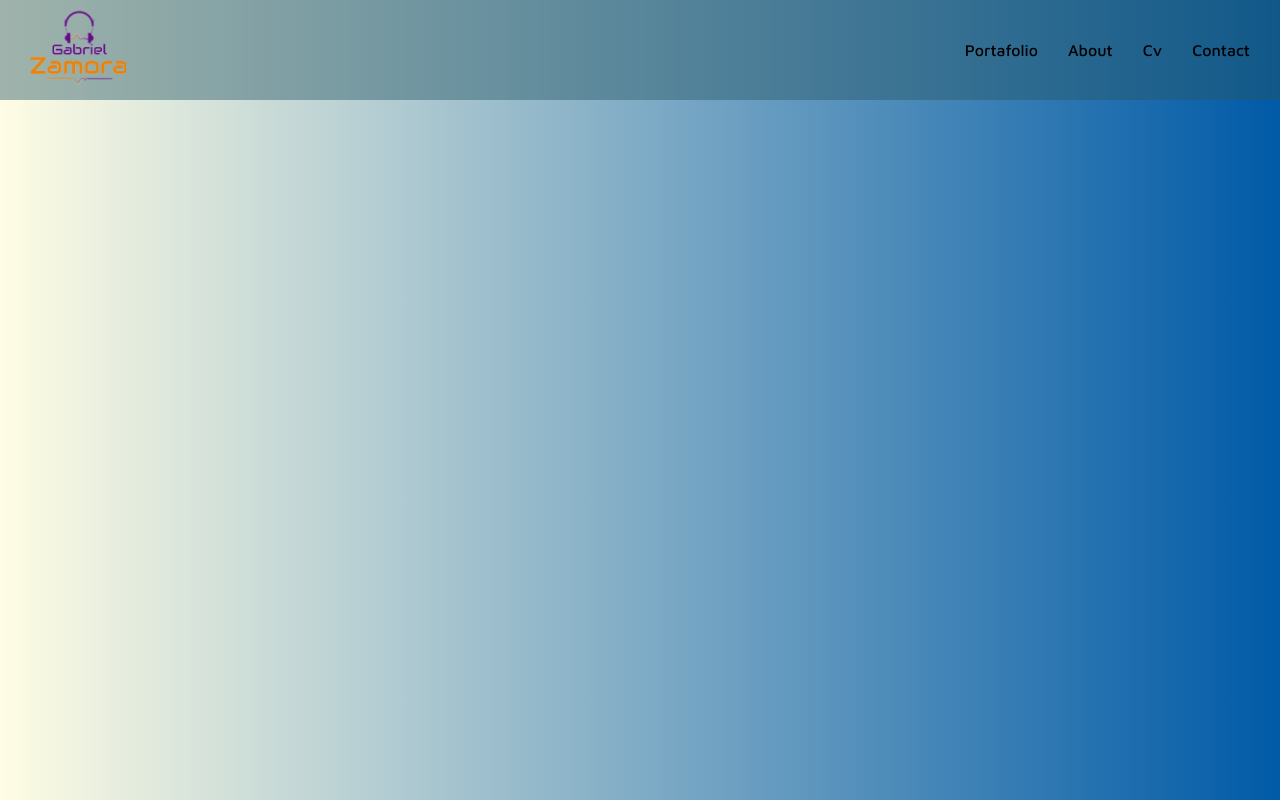
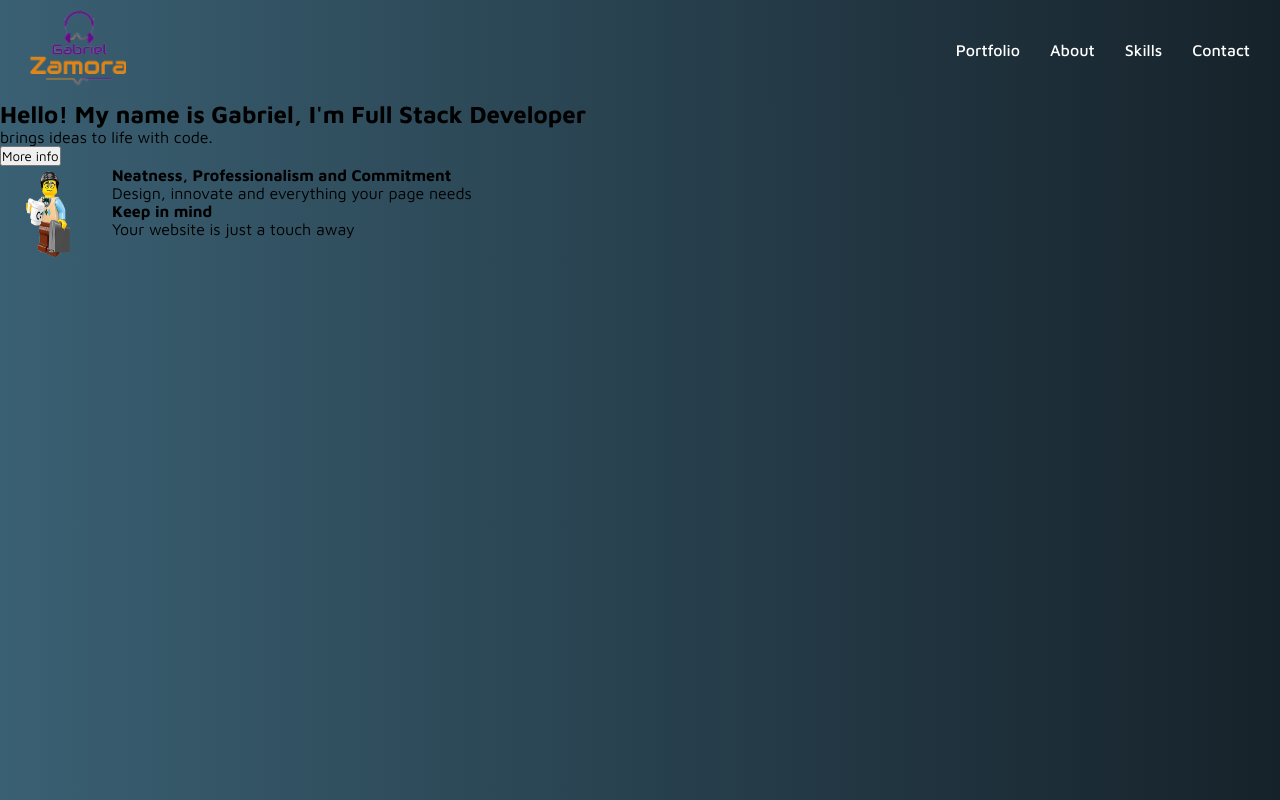
Before and after one commit to gabrielzamora83/landing-page, a plain HTML site: page index.html in a window 1280 px wide. Drawn offline with Linux system fonts and the light colour scheme.

Commit message:
mejorando estilo

```diff
--- a/index.html
+++ b/index.html
@@ -12,12 +12,34 @@
         <img src="./logo/logo - Editado.png" alt="logo de la marca">
     <nav class="navbar">
         <ul class="navbar-list">
-            <li><a href="#">Portafolio</a></li>
+            <li><a href="#">Portfolio</a></li>
             <li><a href="#">About</a></li>
-            <li><a href="#">Cv</a></li>
+            <li><a href="#">Skills</a></li>
             <li><a href="#">Contact</a></li>
         </ul>
     </nav>
    </header>
+   <main>
+    <section class="hero">
+        <div class="info">
+            <h1>Hello! My name is Gabriel, I'm Full Stack Developer</h1>
+            <p>brings ideas to life with code.</p>
+            <div class="boton">
+            <button class="boton">More info</button>
+        </div>
+        </div>
+        <div class="logo muñeco">
+        <img src="./logo/8831-12.png" alt="muñeco lego">
+        </div>
+    </section>
+
+    <section class="descripcion">
+        <strong>Neatness, Professionalism and Commitment</strong>
+        <p>Design, innovate and everything your page needs</p>
+       <strong>Keep in mind</strong>
+       <p>Your website is just a touch away</p>
+
+    </section>
+   </main>
  </body>
 </html>
--- a/style.css
+++ b/style.css
@@ -9,13 +9,16 @@
     list-style-type: none;
 }
     header{
-    background: rgba(40, 86, 100, 0.445);
+
     width: 100%;
     display: flex;
     justify-content: space-between;
     align-items: center;
     height: 100px;
     padding: 0px 30px;
+    background: #16222A;  /* fallback for old browsers */
+    background: -webkit-linear-gradient(to right, #3A6073, #16222A);  /* Chrome 10-25, Safari 5.1-6 */
+    background: linear-gradient(to right, #3A6073, #16222A); /* W3C, IE 10+/ Edge, Firefox 16+, Chrome 26+, Opera 12+, Safari 7+ */
 
     }
 
@@ -42,7 +45,7 @@
 
     .navbar-list a{
         text-decoration: none;
-        color: black;
+        color: white;
         font-weight: 500;
     }
 
@@ -53,9 +56,19 @@
         margin-right: 1em;
      }
     body{
-        background: #005AA7;  /* fallback for old browsers */
-        background: -webkit-linear-gradient(to right, #FFFDE4, #005AA7);  /* Chrome 10-25, Safari 5.1-6 */
-        background: linear-gradient(to right, #FFFDE4, #005AA7); /* W3C, IE 10+/ Edge, Firefox 16+, Chrome 26+, Opera 12+, Safari 7+ */
+        background: #16222A;  /* fallback for old browsers */
+        background: -webkit-linear-gradient(to right, #3A6073, #16222A);  /* Chrome 10-25, Safari 5.1-6 */
+        background: linear-gradient(to right, #3A6073, #16222A); /* W3C, IE 10+/ Edge, Firefox 16+, Chrome 26+, Opera 12+, Safari 7+ */
+/* cuerpo de la pagina */
+
+   .main{
+    display: flex;
+    flex-direction: column;
+    align-items: center;
+    justify-content: center;
+    color: white;
+    width: 100%;
+   }
 
 
  }
```
Also changed, not shown: logo/8831-12.png (added), logo/logo3.png (added), logo/logo4 - Editado.png (added).
